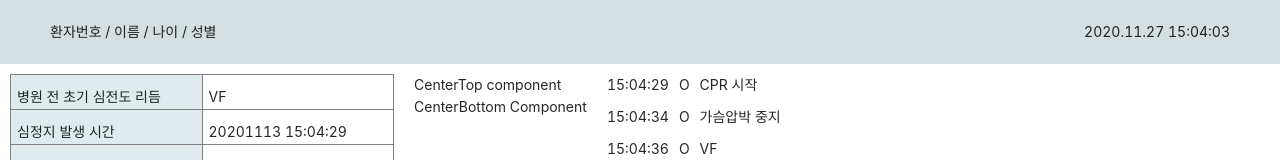
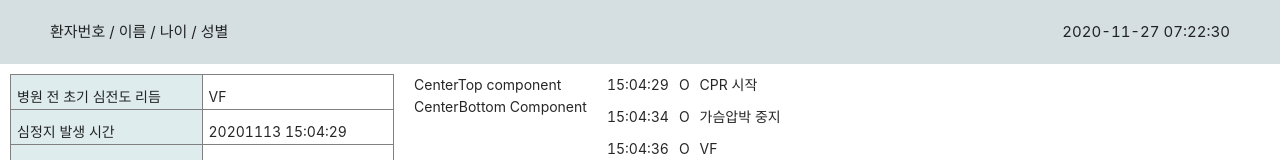
Before and after one commit to Smart-Health-Lab/CPR_dashboard, a React (Create React App) app in the folder client/: page / in a window 1280 px wide. Shown: the top 160 px of the page. Built offline with nearby package versions, Linux system fonts and the light colour scheme.

Commit message:
add live clock func to App.js

```diff
--- a/client/package.json
+++ b/client/package.json
@@ -7,8 +7,12 @@
     "@testing-library/react": "^11.1.0",
     "@testing-library/user-event": "^12.1.10",
     "antd": "^4.7.3",
+    "moment": "^2.29.1",
+    "moment-timezone": "^0.5.32",
     "react": "^17.0.1",
     "react-dom": "^17.0.1",
+    "react-live-clock": "^5.0.13",
+    "react-moment": "^1.0.0",
     "react-router-dom": "^5.2.0",
     "react-scripts": "4.0.1",
     "react-scroll": "^1.8.1",
--- a/client/src/App.js
+++ b/client/src/App.js
@@ -1,5 +1,7 @@
 import React, { Component } from "react";
 import { Layout } from "antd";
+import Clock from "react-live-clock";
+import Moment from "react-moment";
 import Process from "./components/Process";
 import Information from "./components/Information";
 import BodyImage from "./components/BodyImage";
@@ -25,8 +27,12 @@ class App extends Component {
             backgroundColor: "#D5DFE1",
           }}
         >
-          <div style={{}}>환자번호 / 이름 / 나이 / 성별 </div>
-          <div style={{}}>2020.11.27 15:04:03</div>
+          <div style={{ fontSize: 15 }}>환자번호 / 이름 / 나이 / 성별 </div>
+          <div style={{ fontSize: 15 }}>
+            <Moment interval={1000} format="YYYY-MM-DD HH:mm:ss" />
+            {/* <Clock /> */}
+          </div>
+          {/* <div style={{}}>2020.11.27 15:04:03</div> */}
         </Header>
         <Content style={{ backgroundColor: "white" }}>
           <div style={{ display: "flex" }}>
--- a/client/src/components/Process.js
+++ b/client/src/components/Process.js
@@ -18,8 +18,8 @@ class Process extends Component {
     // window.scrollTo(this.myRef.current.offsetHeight, 0);
     // this.myRef.current.scrollIntoView();
     this.scrollToBottom();
-    console.log(this.scrollRef.current.scrollTop);
-    console.log(this.scrollRef.current.scrollHeight);
+    // console.log(this.scrollRef.current.scrollTop);
+    // console.log(this.scrollRef.current.scrollHeight);
   }
 
   scrollToBottom = () => {
@@ -27,6 +27,8 @@ class Process extends Component {
   };
 
   render() {
+    console.log(Date());
+
     return (
       <div
         style={{ overflow: "scroll", height: this.state.browserHeight - 200 }}
```
Also changed, not shown: 2 other files (tests, documents, lock files or other folders).
